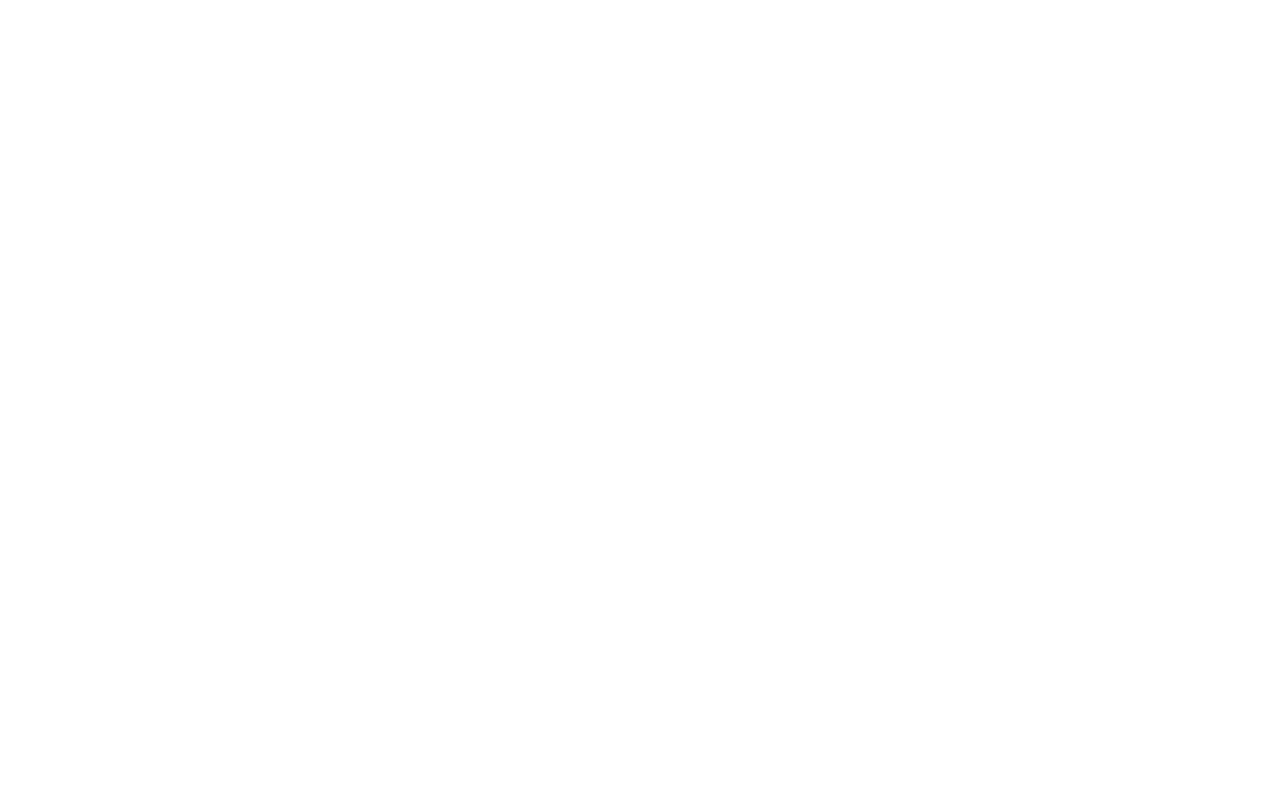
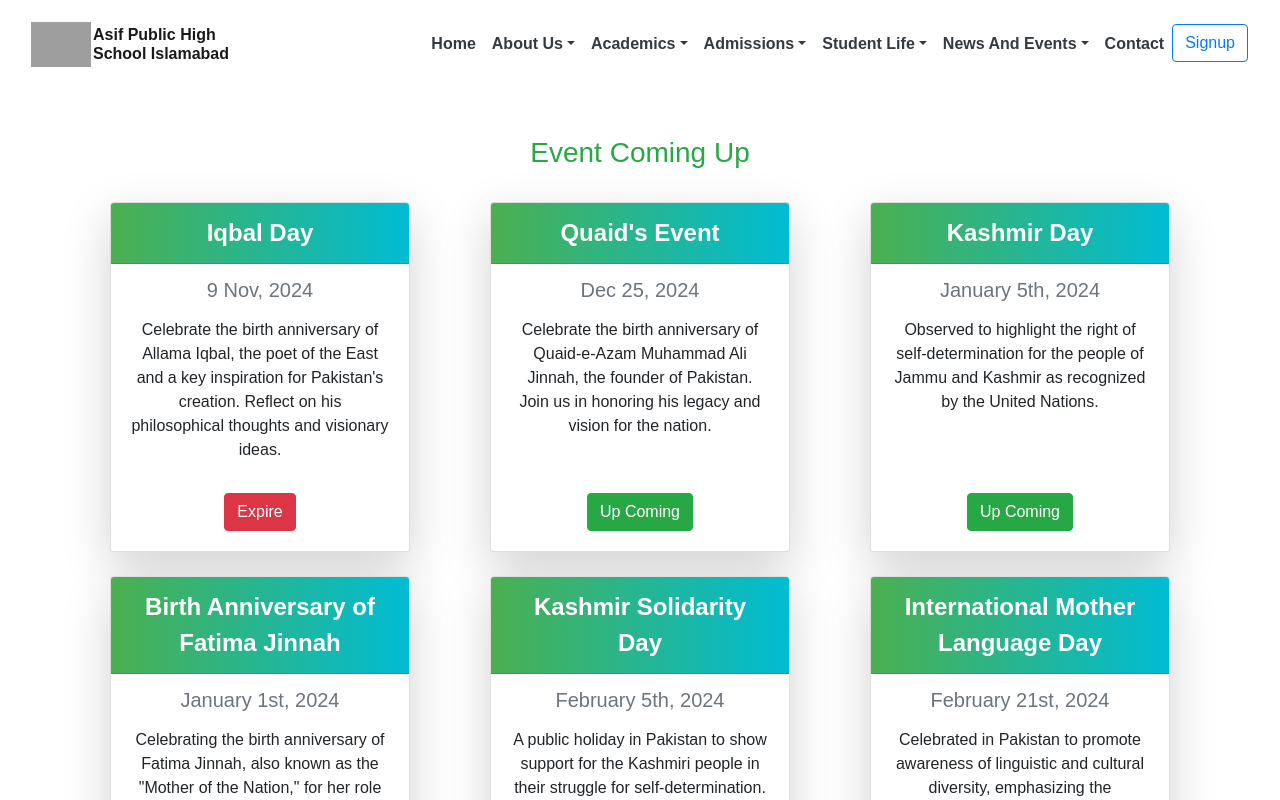
Before and after one commit to AbdullahShabbir-creator/finalyearproject, a React (Create React App) app: page /Studentevents in a window 1280 px wide. Before the commit this address had no page. Shown: the top 800 px of the page. Built offline with nearby package versions, Linux system fonts and the light colour scheme; grey boxes are pictures that could not be loaded.

Commit message:
Updated Code

```diff
--- a/src/App.js
+++ b/src/App.js
@@ -15,7 +15,9 @@ import Contactus from "./Contact/Contactus";
 import Admissionprocedure from "./Admissionprocedure/Admissionprocedure";
 import Homee from "./Home-1/Homee";
 import Faqs from "./FaqsAF/Faqs"
-import Chatbot from "./Chatbot/Main1";
+// import Chatbot from "./Chatbot/Main1";
+import Studentevents from "./Studentevent/Studentevents";
+import EducationCards from "./CurrculimOverview/CurrculimOverview";
 
 const Layout = ({ children }) => (
   <>
@@ -34,7 +36,28 @@ function App() {
             <>
               <Layout>
                 <VisionMissionGoals />
-                <Chatbot/>
+                <Studentevents/>
+              </Layout>
+            </>
+          }
+        />
+        <Route
+          path="/EducationCards"
+          element={
+            <>
+              <Layout>
+                <EducationCards/>
+              </Layout>
+            </>
+          }
+        />
+        <Route
+          path="/Studentevents"
+          element={
+            <>
+              <Layout>
+
+                <Studentevents/>
               </Layout>
             </>
           }
--- a/src/Navbar/Navbar.js
+++ b/src/Navbar/Navbar.js
@@ -244,7 +244,7 @@ const Navbar = () => {
               </Link>
               <ul className="dropdown-menu" aria-labelledby="academicsDropdown">
                 <li>
-                  <Link className="dropdown-item" to="/CurriculumOverview">
+                  <Link className="dropdown-item" to="/EducationCards">
                     Curriculum Overview
                   </Link>
                 </li>
@@ -313,7 +313,7 @@ const Navbar = () => {
                   </Link>
                 </li>
                 <li>
-                  <Link className="dropdown-item" to="#learning">
+                  <Link className="dropdown-item" to="/Studentevents">
                     Student Events
                   </Link>
                 </li>
--- /dev/null
+++ b/src/Studentevent/Studentevents.js
@@ -0,0 +1,96 @@
+import React from "react";
+
+
+const Studentevents = () => {
+  return (
+    <div className="container mt-5">
+     <h3 className="text-center text-success">Event Coming Up </h3>
+      <div className="row g-4 justify-content-center">
+        {/* Card Component */}
+        {[
+          {
+            title: "Iqbal Day",
+            date: "9 Nov, 2024",
+            description:
+              "Celebrate the birth anniversary of Allama Iqbal, the poet of the East and a key inspiration for Pakistan's creation. Reflect on his philosophical thoughts and visionary ideas.",
+            buttonClass: "btn-danger",
+            buttonText: "Expire",
+          },
+          {
+            title: "Quaid's Event",
+            date: "Dec 25, 2024",
+            description:
+              "Celebrate the birth anniversary of Quaid-e-Azam Muhammad Ali Jinnah, the founder of Pakistan. Join us in honoring his legacy and vision for the nation.",
+            buttonClass: "btn-success",
+            buttonText: "Up Coming",
+          },
+          {
+            title: "Kashmir Day",
+            date: "January 5th, 2024",
+            description:
+              "Observed to highlight the right of self-determination for the people of Jammu and Kashmir as recognized by the United Nations.",
+            buttonClass: "btn-success",
+            buttonText: "Up Coming",
+          },
+          {
+            title: "Birth Anniversary of Fatima Jinnah",
+            date: "January 1st, 2024",
+            description:
+              'Celebrating the birth anniversary of Fatima Jinnah, also known as the "Mother of the Nation," for her role in Pakistan\'s independence.',
+            buttonClass: "btn-success",
+            buttonText: "Up Coming",
+          },
+          {
+            title: "Kashmir Solidarity Day",
+            date: "February 5th, 2024",
+            description:
+              "A public holiday in Pakistan to show support for the Kashmiri people in their struggle for self-determination. Events like seminars, human chains, and rallies are organized.",
+            buttonClass: "btn-success",
+            buttonText: "Up Coming",
+          },
+          {
+            title: "International Mother Language Day",
+            date: "February 21st, 2024",
+            description:
+              "Celebrated in Pakistan to promote awareness of linguistic and cultural diversity, emphasizing the importance of preserving local languages.",
+            buttonClass: "btn-success",
+            buttonText: "Up Coming",
+          },
+        ].map((event, index) => (
+          <div key={index} className="col-12 col-sm-6 col-md-4 d-flex mt-4">
+            <div
+              className="card shadow-lg text-center w-100 d-flex flex-column justify-content-between"
+              style={{
+                minHeight: "350px",
+                maxWidth: "300px",
+                margin: "auto",
+              }}
+            >
+              <div
+                className="card-header text-white"
+                style={{
+                  background: "linear-gradient(to right, #4CAF50, #00BCD4)",
+                  fontSize: "1.5rem",
+                  fontWeight: "bold",
+                }}
+              >
+                {event.title}
+              </div>
+              <div className="card-body d-flex flex-column justify-content-center">
+                <h5 className="card-subtitle mb-3 text-muted">{event.date}</h5>
+                <p className="card-text text-center">{event.description}</p>
+                <div className="d-flex justify-content-center mt-auto">
+                  <button className={`btn ${event.buttonClass}`}>
+                    {event.buttonText}
+                  </button>
+                </div>
+              </div>
+            </div>
+          </div>
+        ))}
+      </div>
+    </div>
+  );
+};
+
+export default Studentevents;
```
